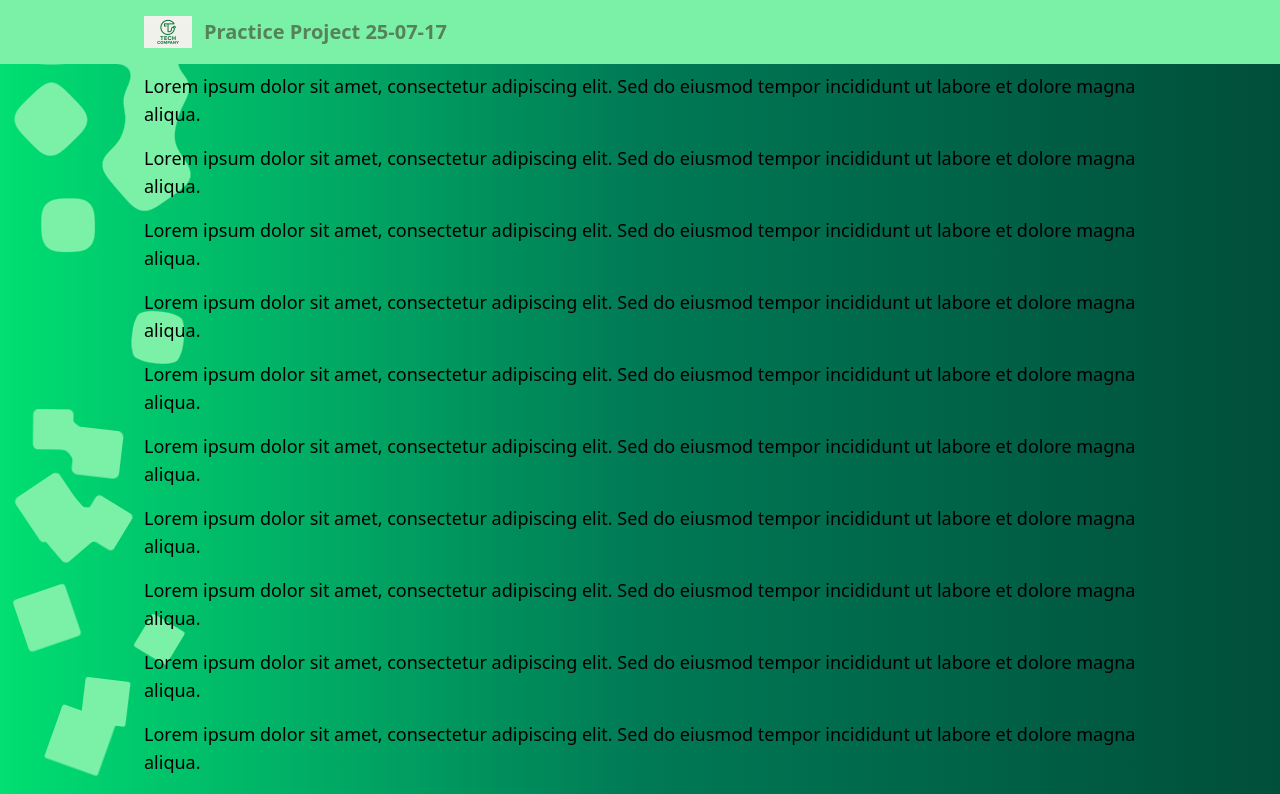
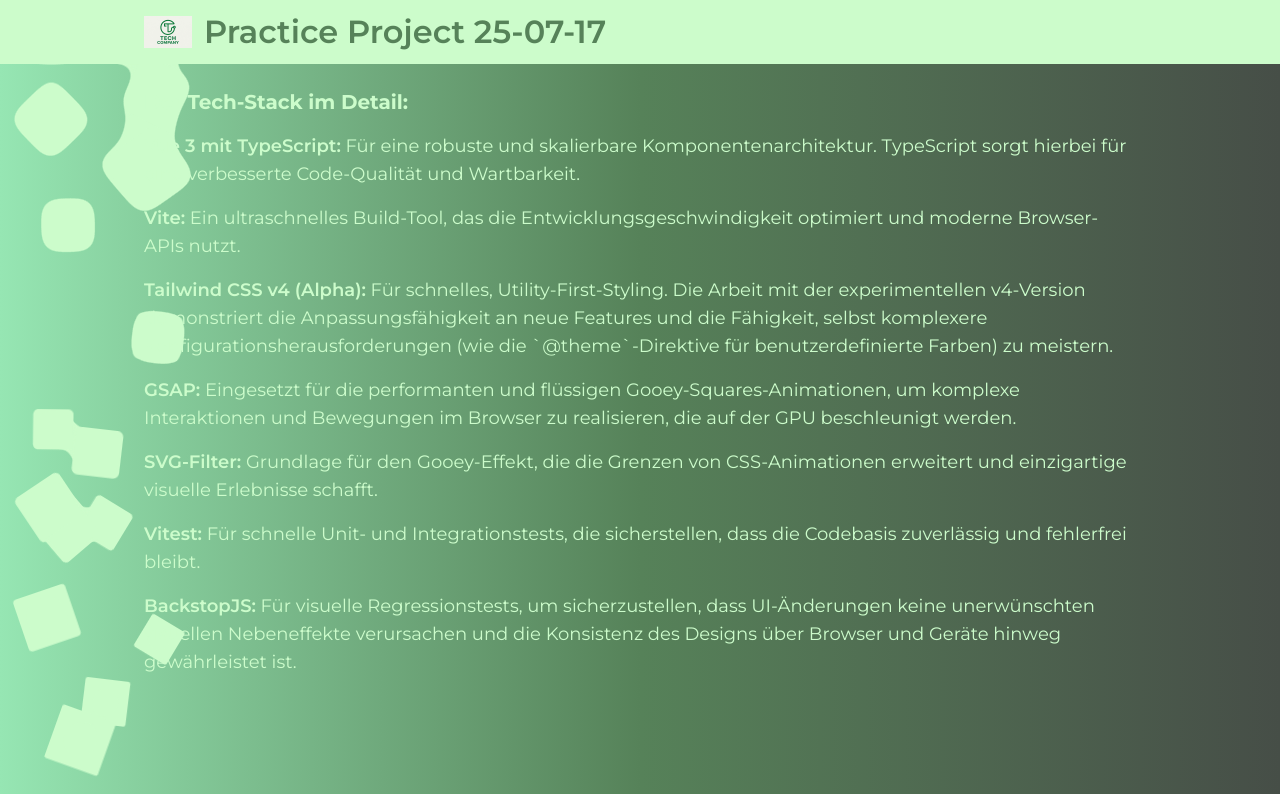
Before and after one commit to Fnorb/fluid-frontend, a Vue app: page / in a window 1280 px wide. Shown: the top 794 px of the page. Built offline with nearby package versions, Linux system fonts and the light colour scheme.

Commit message:
fix: fix tailwind v4 config to work as expected

```diff
--- a/index.html
+++ b/index.html
@@ -3,6 +3,12 @@
   <head>
     <meta charset="UTF-8" />
     <title>Test App</title>
+    <link rel="preconnect" href="https://fonts.googleapis.com" />
+    <link rel="preconnect" href="https://fonts.gstatic.com" crossorigin />
+    <link
+      href="https://fonts.googleapis.com/css2?family=Montserrat:ital,wght@0,100..900;1,100..900&display=swap"
+      rel="stylesheet"
+    />
   </head>
   <body
     class="bg-gradient-to-r from-green-400 via-emerald-700 to-emerald-900 font-sans m-0"
--- a/package.json
+++ b/package.json
@@ -23,6 +23,7 @@
   "dependencies": {
     "@tailwindcss/postcss": "^4.1.11",
     "gsap": "^3.13.0",
+    "normalize.css": "^8.0.1",
     "vite": "^5.4.19",
     "vue": "^3.5.17"
   },
--- a/postcss.config.js
+++ b/postcss.config.js
@@ -1,6 +1,9 @@
+// postcss.config.js
+
 export default {
   plugins: {
-    '@tailwindcss/postcss': {}, // Change this line
+    // This is the correct plugin name for Tailwind CSS v4
+    "@tailwindcss/postcss": {},
     autoprefixer: {},
   },
 };
--- a/src/components/Content.vue
+++ b/src/components/Content.vue
@@ -1,10 +1,43 @@
 <template>
-  <div class="relative z-20">
+  <div class="relative z-20 text-green-light">
     <div class="max-w-screen-lg mx-auto px-4">
       <div class="space-y-4">
-        <p v-for="i in 20" :key="i" class="text-lg">
-          Lorem ipsum dolor sit amet, consectetur adipiscing elit. Sed do eiusmod tempor incididunt ut labore et dolore
-          magna aliqua.
+        <p class="text-lg">
+          Dieses interaktive Demo-Projekt wurde mit einem modernen Frontend-Stack entwickelt, um meine Fähigkeiten in
+          Animation, Performance und Qualitätssicherung zu demonstrieren.
+        </p>
+        <h2 class="text-xl font-bold mt-8 mb-4">Der Tech-Stack im Detail:</h2>
+        <p class="text-lg">
+          <span class="font-semibold">Vue 3 mit TypeScript:</span> Für eine robuste und skalierbare
+          Komponentenarchitektur. TypeScript sorgt hierbei für eine verbesserte Code-Qualität und Wartbarkeit.
+        </p>
+        <p class="text-lg">
+          <span class="font-semibold">Vite:</span> Ein ultraschnelles Build-Tool, das die Entwicklungsgeschwindigkeit
+          optimiert und moderne Browser-APIs nutzt.
+        </p>
+        <p class="text-lg">
+          <span class="font-semibold">Tailwind CSS v4 (Alpha):</span> Für schnelles, Utility-First-Styling. Die Arbeit
+          mit der experimentellen v4-Version demonstriert die Anpassungsfähigkeit an neue Features und die Fähigkeit,
+          selbst komplexere Konfigurationsherausforderungen (wie die `@theme`-Direktive für benutzerdefinierte Farben)
+          zu meistern.
+        </p>
+        <p class="text-lg">
+          <span class="font-semibold">GSAP:</span> Eingesetzt für die performanten und flüssigen
+          Gooey-Squares-Animationen, um komplexe Interaktionen und Bewegungen im Browser zu realisieren, die auf der GPU
+          beschleunigt werden.
+        </p>
+        <p class="text-lg">
+          <span class="font-semibold">SVG-Filter:</span> Grundlage für den Gooey-Effekt, die die Grenzen von
+          CSS-Animationen erweitert und einzigartige visuelle Erlebnisse schafft.
+        </p>
+        <p class="text-lg">
+          <span class="font-semibold">Vitest:</span> Für schnelle Unit- und Integrationstests, die sicherstellen, dass
+          die Codebasis zuverlässig und fehlerfrei bleibt.
+        </p>
+        <p class="text-lg">
+          <span class="font-semibold">BackstopJS:</span> Für visuelle Regressionstests, um sicherzustellen, dass
+          UI-Änderungen keine unerwünschten visuellen Nebeneffekte verursachen und die Konsistenz des Designs über
+          Browser und Geräte hinweg gewährleistet ist.
         </p>
       </div>
     </div>
--- a/src/components/Header.vue
+++ b/src/components/Header.vue
@@ -1,7 +1,7 @@
 <template>
   <header class="fixed top-0 left-0 w-full bg-green-300 h-16 z-30">
     <div class="max-w-screen-lg mx-auto h-full flex items-center px-4">
-      <img src="/src/assets/logo4.webp" alt="Logo" class="h-8 w-auto mr-3" />
+      <img src="/src/assets/logo4.webp" alt="Logo" class="!h-8 w-auto mr-3" />
       <h1 class="text-xl font-semibold text-green-dark">Practice Project 25-07-17</h1>
     </div>
   </header>
--- a/src/style.css
+++ b/src/style.css
@@ -1,23 +1,75 @@
+/* src/style.css */
+
+@import "../node_modules/normalize.css/normalize.css";
 @import "tailwindcss";
 
+/* Move your global box-sizing and image resets here, after Tailwind,
+   if they are still being overridden by Tailwind's base.
+   Otherwise, if they work fine above, you can leave them there. */
+*,
+::before,
+::after {
+  box-sizing: border-box;
+}
+
+img,
+picture,
+video,
+canvas,
+svg {
+  display: block;
+  max-width: 100%;
+  height: auto;
+}
+
+/* src/style.css */
+
+@import "../node_modules/normalize.css/normalize.css";
+@import "tailwindcss";
+
+/* Global box-sizing and image resets - keep these here */
+*,
+::before,
+::after {
+  box-sizing: border-box;
+}
+
+img,
+picture,
+video,
+canvas,
+svg {
+  display: block;
+  max-width: 100%;
+  height: auto;
+}
+
 @theme {
-  /* Farben für Text (Text-Color Utilities) */
-  --color-blue-light: #85d7ff;
-  --color-blue-DEFAULT: #1fb6ff;
-  --color-blue-dark: #009eeb;
-  --color-green-lightest: #f1fffa;
+  --font-montserrat: "Montserrat", sans-serif;
+
+  --font-sans: var(--font-montserrat);
+
+  --default-font-family: var(--font-sans);
+
+  --font-mono: ui-monospace, SFMono-Regular, Menlo, Monaco, Consolas,
+    "Liberation Mono", "Courier New", monospace;
+
+  /*color definitions */
+  --color-green-300: #ccfccb;
+  --color-green-400: #96e6b3;
+  --color-emerald-700: #568259;
+  --color-emerald-900: #464e47;
   --color-green-light: #ccfccb;
-  --color-green-mid: #96e6b3;
   --color-green-dark: #568259;
-  --color-green-near-black: #464e47;
+  --color-red-500: oklch(65.1% 0.209 29.355);
 
-  /* Beispiel für die Verwendung mit Hintergründen (Background-Color Utilities) */
-  /* --background-blue-light: #85d7ff; */
-  /* --background-blue-DEFAULT: #1fb6ff; */
-  /* --background-blue-dark: #009eeb; */
-
-  /* Sie können auch die Standard-Rotfarbe überschreiben oder definieren, wenn sie nicht funktioniert */
-  --color-red-500: oklch(
-    65.1% 0.209 29.355
-  ); /* Dies ist ein Beispiel für Red-500 in OKLCH */
+  /* spacing, breakpoint, text-size, font-weight definitions */
+  --spacing: 0.25rem;
+  --breakpoint-lg: 64rem;
+  --text-lg: 1.125rem;
+  --text-lg--line-height: calc(1.75 / 1.125);
+  --text-xl: 1.25rem;
+  --text-xl--line-height: calc(1.75 / 1.25);
+  --font-weight-semibold: 600;
+  --font-weight-bold: 700;
 }
--- a/tailwind.config.cjs
+++ b/tailwind.config.cjs
@@ -1,12 +1,3 @@
-// tailwind.config.cjs
-/** @type {import('tailwindcss').Config} */
 module.exports = {
   content: ["./index.html", "./src/**/*.{vue,js,ts,jsx,tsx}"],
-  theme: {
-    extend: {
-      // Entfernen Sie den 'colors'-Block hier, wenn Sie ihn im CSS definieren
-      // oder lassen Sie ihn leer, wenn Sie keine anderen Farb-Overrides haben.
-    },
-  },
-  plugins: [],
 };
```
